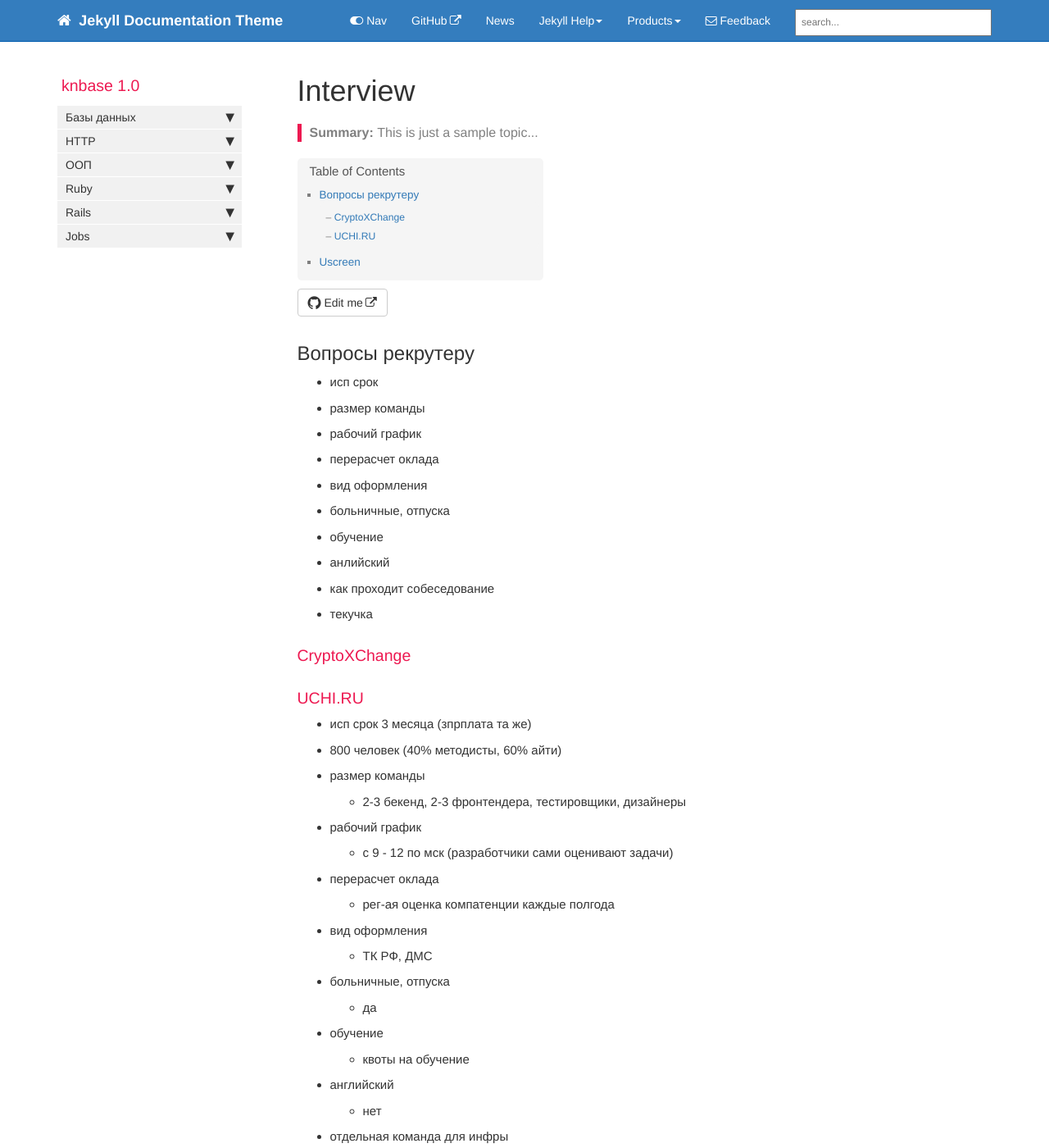
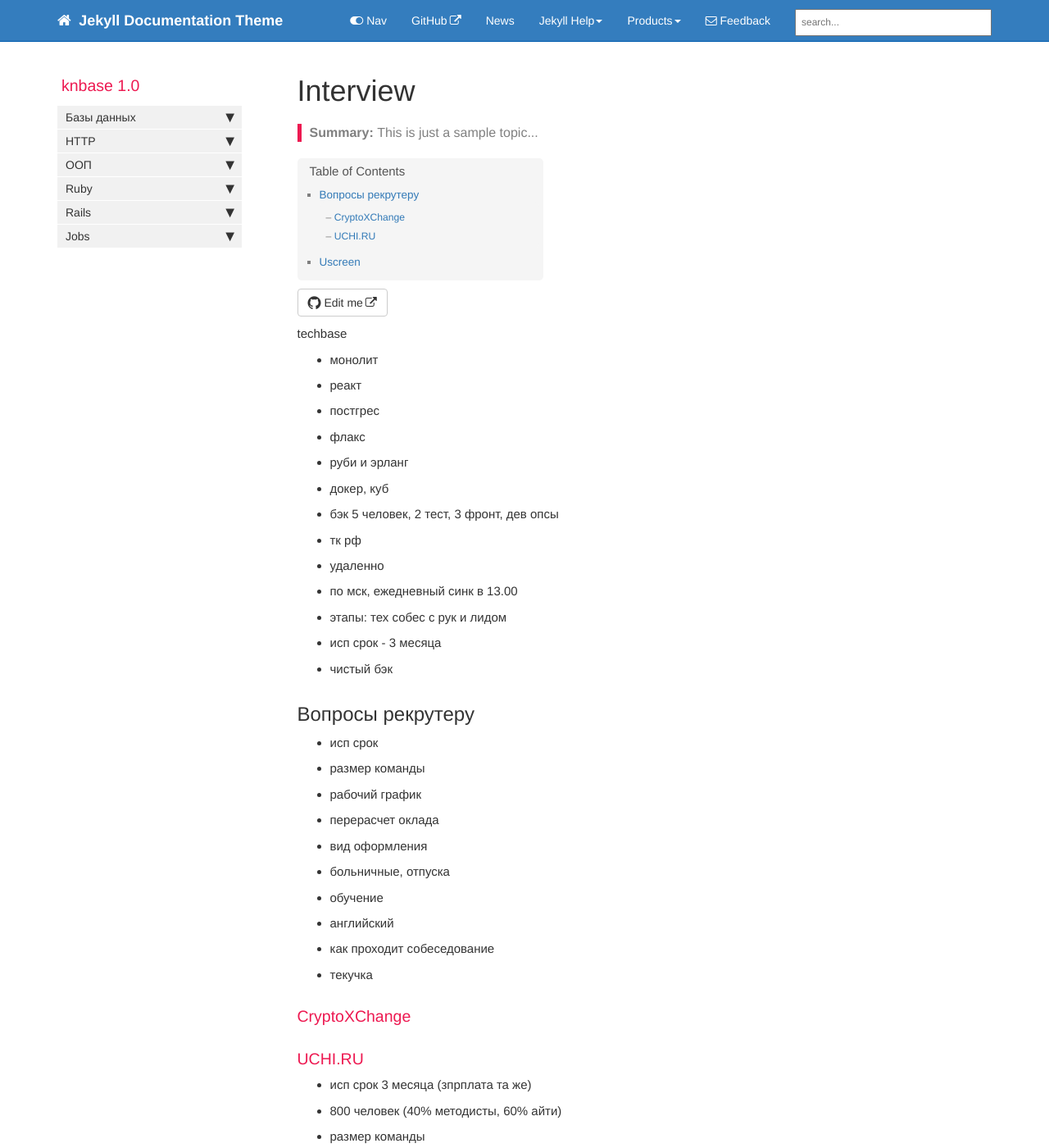
Before and after one commit to aworldx/knbase, a Jekyll site: the page built from pages/knbase/interview.md, in a window 1280 px wide and 1400 px high. Shown: the whole window at 82% size. Built offline with Jekyll 4.4.1, drawn with Linux system fonts in a browser that asks for light colours; comment, search, counter and statistics services are not loaded.

Commit message:
PL-1860 fix

```diff
--- a/_data/sidebars/knbase_sidebar.yml
+++ b/_data/sidebars/knbase_sidebar.yml
@@ -62,6 +62,10 @@ entries:
 
           - title: Различия между GET и POST
             url: /http_get_post_diff.html
+            output: web, pdf
+
+          - title: Виды аутентификации
+            url: /http_auth.html
             output: web, pdf
 
       - title: ООП
--- a/pages/knbase/interview.md
+++ b/pages/knbase/interview.md
@@ -7,6 +7,21 @@ permalink: interview.html
 folder: knbase
 ---
 
+techbase
+- монолит
+- реакт
+- постгрес
+- флакс
+- руби и эрланг
+- докер, куб
+- бэк 5 человек, 2 тест, 3 фронт, дев опсы
+- тк рф
+- удаленно
+- по мск, ежедневный синк в 13.00
+- этапы: тех собес с рук и лидом
+- исп срок - 3 месяца
+- чистый бэк
+
 ## Вопросы рекрутеру
 - исп срок
 - размер команды
@@ -15,7 +30,7 @@ folder: knbase
 - вид оформления
 - больничные, отпуска
 - обучение
-- анлийский
+- английский
 - как проходит собеседование
 - текучка
 
```
Also changed, not shown: pages/knbase/http_auth.md (added, +55 -0 lines), images/knbase/http/auth.png (added).
